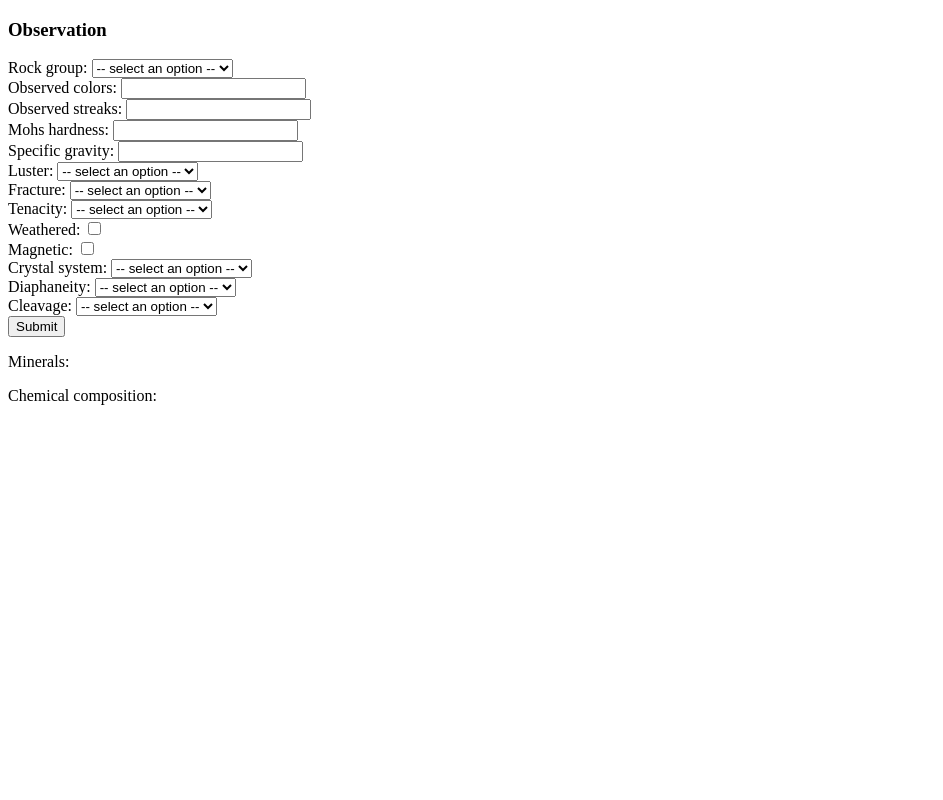
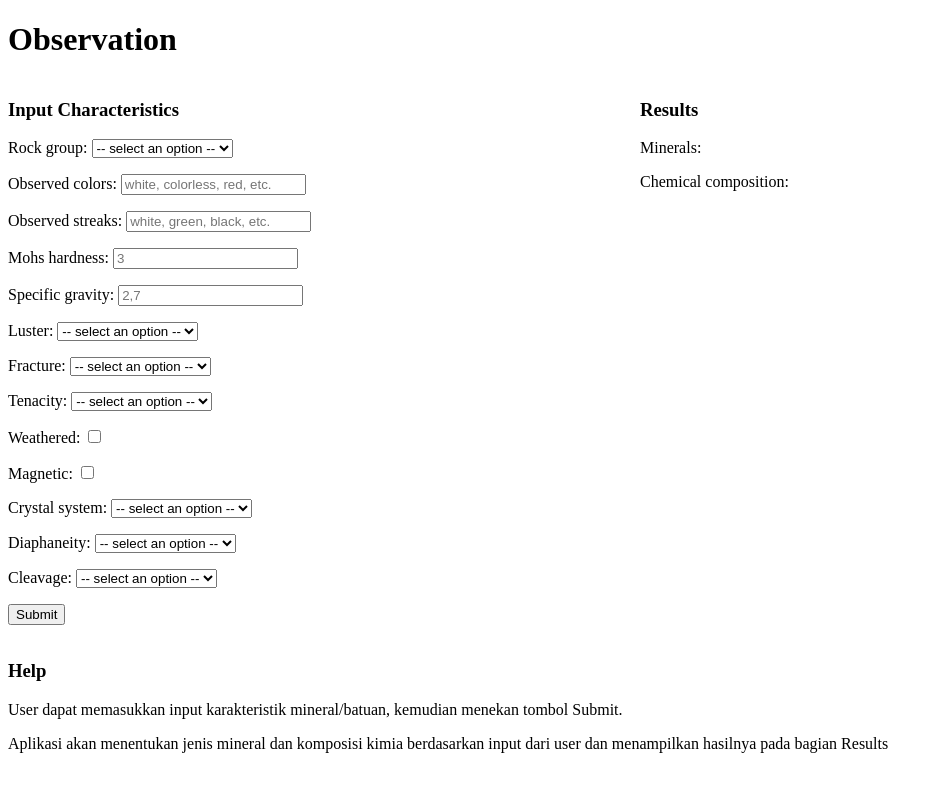
Before and after one commit to agy22/tugas-sil, a Flask app: page / in a window 1280 px wide. Shown: the whole page, without its empty margins (0-943 px from the left). Run offline with Flask 2, Linux system fonts and the light colour scheme.

Commit message:
simple html edit

```diff
--- /dev/null
+++ b/static/styles.css
@@ -0,0 +1,11 @@
+.column {
+    float: left;
+    width: 50%;
+  }
+
+  /* Clear floats after the columns */
+  .row:after {
+    content: "";
+    display: table;
+    clear: both;
+  }
--- a/templates/index.html
+++ b/templates/index.html
@@ -5,14 +5,17 @@
     <meta charset="utf-8">
     <meta name="viewport" content="width=device-width, initial-scale=1">
     <title>Mineral Classification</title>
-    <!-- <link rel="stylesheet" href="{{ url_for('static', filename='main.css') }}"> -->
+    <link rel="stylesheet" href="{{ url_for('static', filename='styles.css') }}">
 </head>
 
 <body>
     <div>
-        <h3>Observation</h1>
-            <div>
+        <h1>Observation</h1>
+            <div class="row">
+                <div class="column">
+                <h3>Input Characteristics</h3>
                 <form action="{{ url_for('handle_data') }}" method="post">
+                <p>
                     <label for="rock_group">Rock group:</label>
                     <select id="rock_group" name="rock_group">
                         <option disabled selected value> -- select an option -- </option>
@@ -20,14 +23,24 @@
                         <option value="metamorphic">Metamorphic</option>
                         <option value="sedimentary">Sedimentary</option>
                     </select><br>
+                </p>
+                <p>
                     <label for="colors">Observed colors:</label>
-                    <input type="text" id="colors" name="colors"><br>
+                    <input type="text" id="colors" name="colors" placeholder="white, colorless, red, etc."><br>
+                </p>
+                <p>
                     <label for="streaks">Observed streaks:</label>
-                    <input type="text" id="streaks" name="streaks"><br>
+                    <input type="text" id="streaks" name="streaks" placeholder="white, green, black, etc."><br>
+                </p>
+                <p>
                     <label for="hardness">Mohs hardness:</label>
-                    <input type="number" step="0.01" id="hardness" name="hardness"><br>
+                    <input type="number" step="0.01" id="hardness" name="hardness" placeholder="3"><br>
+                </p>
+                <p>
                     <label for="specific_gravity">Specific gravity:</label>
-                    <input type="number" step="0.01" id="specific_gravity" name="specific_gravity"><br>
+                    <input type="number" step="0.01" id="specific_gravity" name="specific_gravity" placeholder="2,7"><br>
+                </p>
+                <p>
                     <label for="luster">Luster:</label>
                     <select id="luster" name="luster">
                         <option disabled selected value> -- select an option -- </option>
@@ -42,6 +55,8 @@
                         <option value="sub-metallic">Sub-metallic</option>
                         <option value="vitreous">Vitreous</option>
                     </select><br>
+                </p>
+                <p>
                     <label for="fracture">Fracture:</label>
                     <select id="fracture" name="fracture">
                         <option disabled selected value> -- select an option -- </option>
@@ -52,6 +67,8 @@
                         <option value="irregular">Irregular</option>
                         <option value="uneven">Uneven</option>
                     </select><br>
+                </p>
+                <p>
                     <label for="tenacity">Tenacity:</label>
                     <select id="tenacity" name="tenacity">
                         <option disabled selected value> -- select an option -- </option>
@@ -59,10 +76,16 @@
                         <option value="flexible">Flexible</option>
                         <option value="inelastic">Inelastic</option>
                     </select><br>
+                </p>
+                <p>
                     <label for="weathered">Weathered:</label>
                     <input type="checkbox" id="weathered" name="weathered" value="weathered"><br>
+                </p>
+                <p>
                     <label for="magnetic">Magnetic:</label>
                     <input type="checkbox" id="magnetic" name="magnetic" value="magnetic"><br>
+                </p>
+                <p>
                     <label for="crystal_system">Crystal system:</label>
                     <select id="crystal_system" name="crystal_system">
                         <option disabled selected value> -- select an option -- </option>
@@ -74,6 +97,8 @@
                         <option value="pseudohexagonal">Pseudohexagonal</option>
                         <option value="tetragonal">Tetragonal</option>
                     </select><br>
+                </p>
+                <p>
                     <label for="diaphaneity">Diaphaneity:</label>
                     <select id="diaphaneity" name="diaphaneity">
                         <option disabled selected value> -- select an option -- </option>
@@ -81,6 +106,8 @@
                         <option value="translucent">Translucent</option>
                         <option value="opaque">Opaque</option>
                     </select><br>
+                </p>
+                <p>
                     <label for="cleavage">Cleavage:</label>
                     <select id="cleavage" name="cleavage">
                         <option disabled selected value> -- select an option -- </option>
@@ -90,12 +117,24 @@
                         <option value="almost perfect">Almost perfect</option>
                         <option value="perfect">Perfect</option>
                     </select><br>
+                <p>
                     <input type="submit" value="Submit">
+                </p>
                 </form>
+                </div>
+                <div class="column">
+                <h3>Results</h3>
+                    <p>Minerals:</p>
+                    <p>{{ minerals }}</p>
+                <p>
+                    <p>Chemical composition: </p>
+                    <p>{{ chemical_composition }}</p>
+                </div>
             </div>
-            <div>
-                <p>Minerals: {{ minerals }}</p>
-                <p>Chemical composition: {{ chemical_composition }}</p>
+            <div class="row">
+                <h3>Help</h3>
+                <p>User dapat memasukkan input karakteristik mineral/batuan, kemudian menekan tombol Submit.</p>
+                <p>Aplikasi akan menentukan jenis mineral dan komposisi kimia berdasarkan input dari user dan menampilkan hasilnya pada bagian Results</p>
             </div>
     </div>
 </body>
```
